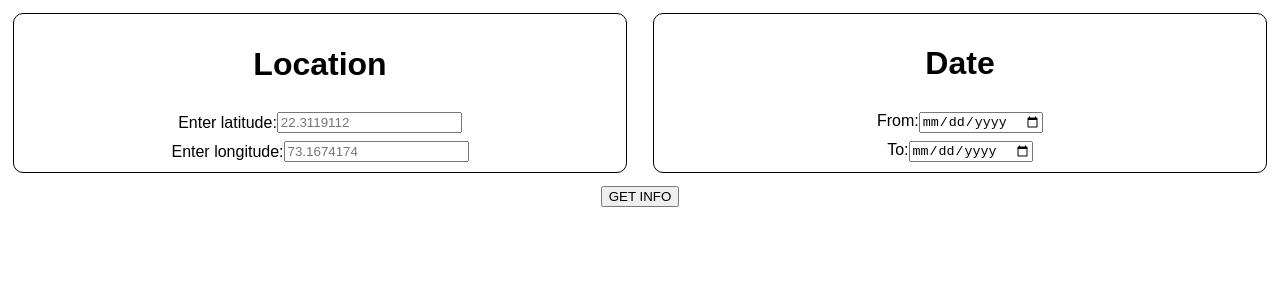
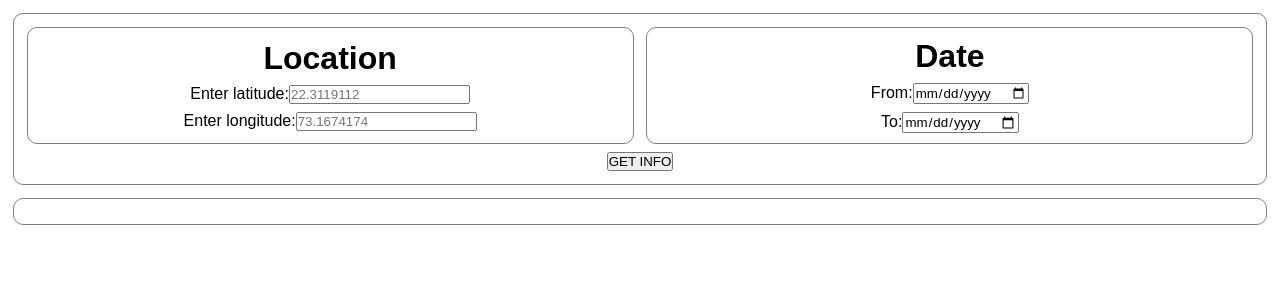
Before and after one commit to kishan04rajput/weather-viewer, a React (Create React App) app: page / in a window 1280 px wide. Shown: the top 300 px of the page. Built offline with nearby package versions, Linux system fonts and the light colour scheme.

Commit message:
Enhance UI components with new styles and functionality; add display mode toggle to ChartTableBlock and improve layout in LocationDateBlock and App.css

```diff
--- a/src/App.css
+++ b/src/App.css
@@ -1,8 +1,22 @@
 #get-info-block {
     display: flex;
     flex-direction: column;
+    border: 1px solid grey;
+    border-radius: 10px;
+    margin: 1%;
+    padding: 1%;
+    gap: 1vh;
 }
 
 #get-info {
     align-self: center;
 }
+
+#display-info-block {
+    display: flex;
+    flex-direction: column;
+    border: 1px solid grey;
+    margin: 1%;
+    padding: 1%;
+    border-radius: 10px;
+}
--- a/src/components/ChartTableBlock.css
+++ b/src/components/ChartTableBlock.css
@@ -0,0 +1,31 @@
+#display-mode-block {
+    display: flex;
+    flex-direction: column;
+    justify-content: center;
+}
+
+#display-mode-buttons {
+    display: flex;
+    flex-direction: row;
+    gap: 1vw;
+    justify-content: center;
+}
+
+.button {
+    cursor: pointer;
+    border: 1px solid lightgrey;
+    padding: 1% 2%;
+    border-radius: 10px;
+}
+
+#chart-button:hover {
+    background-color: lightgrey;
+}
+
+#table-button:hover {
+    background-color: lightgrey;
+}
+
+.active-button {
+    background-color: lightgrey;
+}
--- a/src/components/ChartTableBlock.js
+++ b/src/components/ChartTableBlock.js
@@ -1,11 +1,57 @@
+import { useState } from "react";
+import "./ChartTableBlock.css";
 const ChartTableBlock = ({ data }) => {
+    const [displayMode, setDisplayMode] = useState("chart");
+
+    const displayChart = () => {
+        if (displayMode === "chart") {
+            return;
+        }
+        setDisplayMode("chart");
+        document.getElementById("chart-button").classList.add("active-button");
+        document
+            .getElementById("table-button")
+            .classList.remove("active-button");
+    };
+    const displayTable = () => {
+        if (displayMode === "table") {
+            return;
+        }
+        setDisplayMode("table");
+        document.getElementById("table-button").classList.add("active-button");
+        document
+            .getElementById("chart-button")
+            .classList.remove("active-button");
+    };
     return (
         <div>
             {data && (
-                <div>
-                    <h1>Chart</h1>
-                    <h1>Table</h1>
-                    <p>{JSON.stringify(data)}</p>
+                <div id="display-mode-block">
+                    <div id="display-mode-buttons">
+                        <span
+                            onClick={displayChart}
+                            className="button"
+                            id="chart-button"
+                        >
+                            Chart
+                        </span>
+                        <span
+                            onClick={displayTable}
+                            className="button"
+                            id="table-button"
+                        >
+                            Table
+                        </span>
+                    </div>
+                    {displayMode === "chart" ? (
+                        <div>
+                            <h1>Chart</h1>
+                        </div>
+                    ) : (
+                        <div>
+                            <h1>Table</h1>
+                        </div>
+                    )}
                 </div>
             )}
         </div>
--- a/src/components/LocationDateBlock.css
+++ b/src/components/LocationDateBlock.css
@@ -1,6 +1,7 @@
 #location-date-block {
     display: flex;
     flex-direction: row;
+    gap: 1vw;
 }
 
 #location-block {
@@ -8,13 +9,12 @@
     flex-direction: column;
     align-items: center;
     justify-content: center;
-    border: 1px solid black;
+    border: 1px solid grey;
     padding: 10px;
     border-radius: 10px;
     max-width: 50%;
     gap: 1vh;
     flex: 1;
-    margin: 1%;
 }
 
 #latitude-block {
@@ -36,11 +36,10 @@
     flex-direction: column;
     align-items: center;
     justify-content: center;
-    border: 1px solid black;
+    border: 1px solid grey;
     padding: 10px;
     border-radius: 10px;
     max-width: 50%;
     gap: 1vh;
     flex: 1;
-    margin: 1%;
 }
--- a/src/index.css
+++ b/src/index.css
@@ -1,4 +1,4 @@
-body {
+* {
     margin: 0;
     font-family: sans-serif;
     padding: 0;
```
